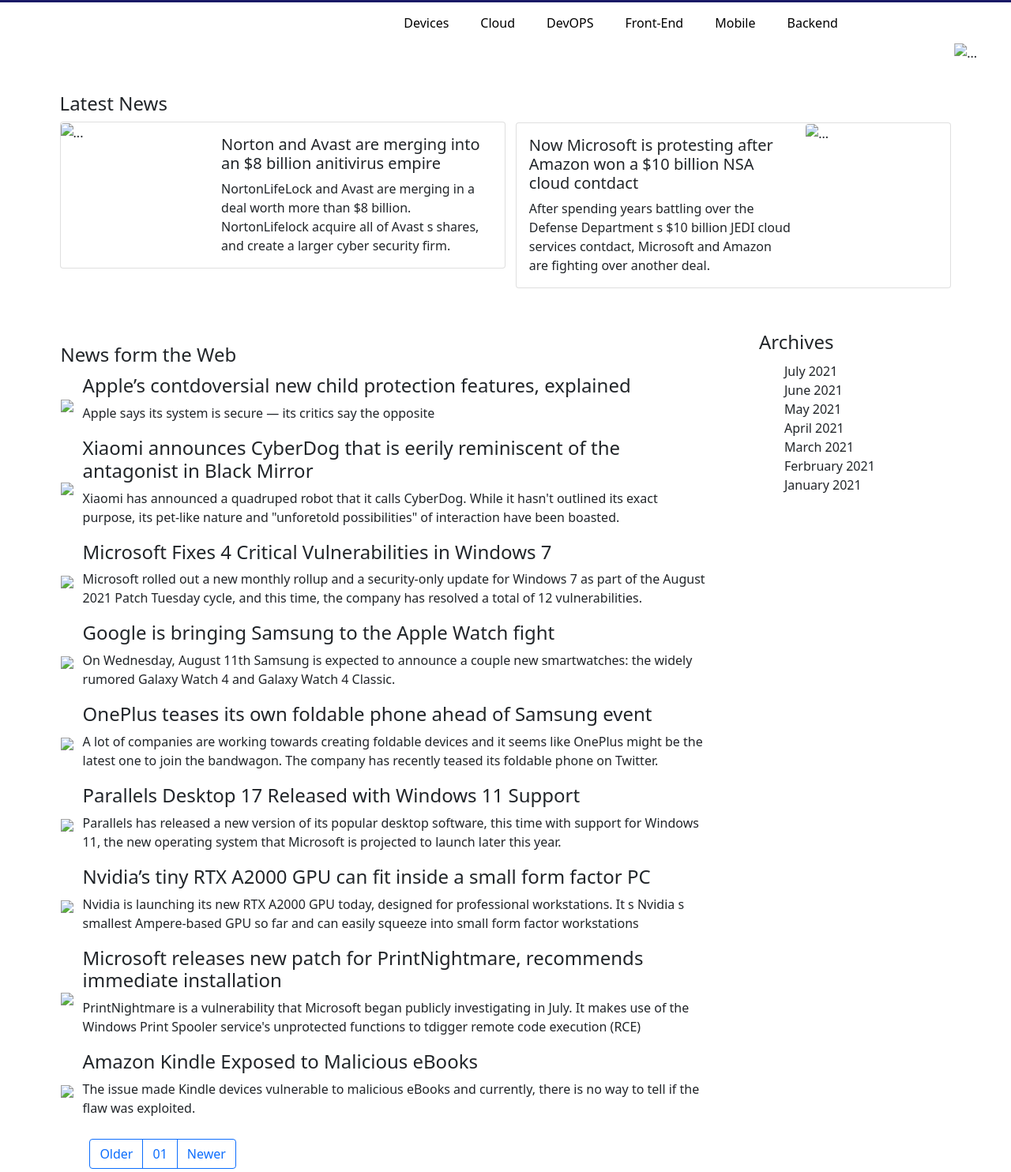
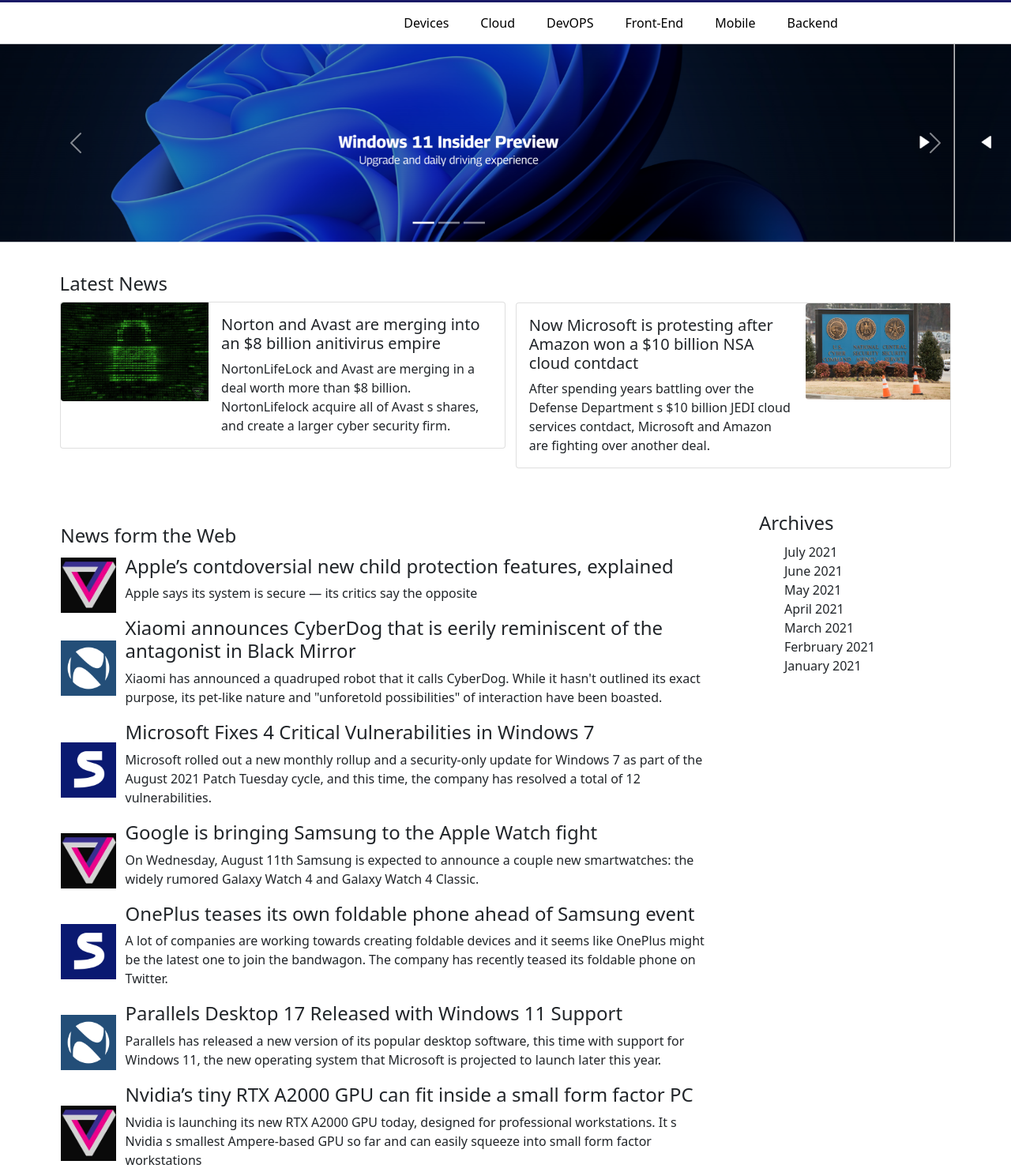
Before and after one commit to mrww11/firstryy, a plain HTML site: page index.html in a window 1280 px wide. Shown: the part 63-1547 px from the top of the page at 79% size. Drawn offline with nearby package versions, Linux system fonts and the light colour scheme; a web font is replaced by a local one.

Commit message:
Fixing Files Referencing

```diff
--- a/index.html
+++ b/index.html
@@ -119,13 +119,13 @@ color: white;
  <div id="carouselExampleControls" class="carousel slide" data-bs-ride="carousel">
   <div class="carousel-inner">
     <div class="carousel-item active">
-      <img src="\Users\admin\Desktop\windows12.jpg" class="d-block w-100" alt="...">
+      <img src="windows12.jpg" class="d-block w-100" alt="...">
     </div>
     <div class="carousel-item">
-      <img src="\Users\admin\Desktop\windows12.jpg" class="d-block w-100" alt="...">
+      <img src="windows12.jpg" class="d-block w-100" alt="...">
     </div>
     <div class="carousel-item">
-      <img src="\Users\admin\Desktop\windows12.jpg" class="d-block w-100" alt="...">
+      <img src="windows12.jpg" class="d-block w-100" alt="...">
     </div>
   </div>
   <button class="carousel-control-prev" type="button" data-bs-target="#carouselExampleControls" data-bs-slide="prev">
@@ -145,7 +145,7 @@ color: white;
 
     <div class="row g-0">
       <div class="col-md-4">
-        <img src="\Users\admin\Desktop\1010.jpg" class="img-fluid rounded-start" alt="...">
+        <img src="1010.jpg" class="img-fluid rounded-start" alt="...">
       </div>
       <div class="col-md-8" >
         <div class="card-body" >
@@ -177,7 +177,7 @@ color: white;
           </div>
         </div>
         <div class="col-md-4" >
-            <img src="\Users\admin\Desktop\natio.jpg" class="img-fluid rounded-start" alt="...">
+            <img src="natio.jpg" class="img-fluid rounded-start" alt="...">
         </div>
       </div>
     </div>
@@ -194,14 +194,14 @@ color: white;
 
   </tr>
   <tr>
-    <td><img src="\Users\admin\Desktop\logorose1.jpg" style="max-width: 70px; max-height: 70px;"> </td>
+    <td><img src="logorose1.jpg" style="max-width: 70px; max-height: 70px;"> </td>
     <td >
         <h4 style="margin-left: 10px;">Apple’s contdoversial new child protection features, explained</h4>
         <p style="margin-left: 10px;">Apple says its system is secure — its critics say the opposite</p></td>
 
   </tr>
   <tr>
-    <td><img src="\Users\admin\Desktop\logobleu.png" style="max-width: 70px;max-height: 70px;"></td>
+    <td><img src="logobleu.png" style="max-width: 70px;max-height: 70px;"></td>
     <td >
         <h4 style="margin-left: 10px;">Xiaomi announces CyberDog that is eerily reminiscent of the antagonist in Black Mirror</h4>
         <p style="margin-left: 10px;">Xiaomi has announced a quadruped robot that it calls CyberDog. While it hasn't outlined its exact purpose, its
@@ -210,7 +210,7 @@ color: white;
 
 </tr>
 <tr>
-    <td><img src="\Users\admin\Desktop\logodanger.png" style="max-width: 70px;max-height: 70px;"></td>
+    <td><img src="logodanger.png" style="max-width: 70px;max-height: 70px;"></td>
     <td >
         <h4 style="margin-left: 10px;">Microsoft Fixes 4 Critical Vulnerabilities in Windows 7</h4>
         <p style="margin-left: 10px;">Microsoft rolled out a new monthly rollup and a security-only update for Windows 7 as part of the August 2021
@@ -219,7 +219,7 @@ color: white;
 
  </tr>
  <tr>
-    <td><img src="\Users\admin\Desktop\logorose1.jpg" style="max-width: 70px;max-height: 70px;"></td>
+    <td><img src="logorose1.jpg" style="max-width: 70px;max-height: 70px;"></td>
     <td >
         <h4 style="margin-left: 10px;">Google is bringing Samsung to the Apple Watch fight</h4>
         <p style="margin-left: 10px;">On Wednesday, August 11th Samsung is expected to announce a couple new smartwatches: the widely rumored
@@ -228,7 +228,7 @@ color: white;
 
 </tr>
 <tr>
-    <td><img src="\Users\admin\Desktop\logodanger.png" style="max-width: 70px;max-height: 70px;"></td>
+    <td><img src="logodanger.png" style="max-width: 70px;max-height: 70px;"></td>
  <td >
      <h4 style="margin-left: 10px;"> OnePlus teases its own foldable phone ahead of Samsung event</h4>
      <p style="margin-left: 10px;">A lot of companies are working towards creating foldable devices and it seems like OnePlus might be the latest one
@@ -236,7 +236,7 @@ color: white;
 </td>
 </tr>
 <tr>
-    <td><img src="\Users\admin\Desktop\logobleu.png" style="max-width: 70px;max-height: 70px;"></td>
+    <td><img src="logobleu.png" style="max-width: 70px;max-height: 70px;"></td>
     <td >
         <h4 style="margin-left: 10px;">Parallels Desktop 17 Released with Windows 11 Support</h4>
         <p style="margin-left: 10px;">Parallels has released a new version of its popular desktop software, this time with support for Windows 11, the new
@@ -244,7 +244,7 @@ color: white;
     </td>
 </tr>
 <tr>
-    <td><img src="\Users\admin\Desktop\logorose1.jpg" style="max-width: 70px;max-height: 70px;"></td>
+    <td><img src="logorose1.jpg" style="max-width: 70px;max-height: 70px;"></td>
     <td >
         <h4 style="margin-left: 10px;">Nvidia’s tiny RTX A2000 GPU can fit inside a small form factor PC</h4>
         <p style="margin-left: 10px;">Nvidia is launching its new RTX A2000 GPU today, designed for professional workstations. It s Nvidia s smallest
@@ -252,7 +252,7 @@ color: white;
     </td>
 </tr>
 <tr>
-    <td><img src="\Users\admin\Desktop\logobleu.png" style="max-width: 70px;max-height: 70px;"></td>
+    <td><img src="logobleu.png" style="max-width: 70px;max-height: 70px;"></td>
     <td >
         <h4 style="margin-left: 10px;">Microsoft releases new patch for PrintNightmare, recommends immediate installation</h4>
         <p style="margin-left: 10px;">PrintNightmare is a vulnerability that Microsoft began publicly investigating in July. It makes use of the Windows
@@ -260,7 +260,7 @@ color: white;
     </td>
 </tr>
    <tr>
-       <td><img src="\Users\admin\Desktop\logodanger.png" style="max-width: 70px;max-height: 70px;"></td>
+       <td><img src="logodanger.png" style="max-width: 70px;max-height: 70px;"></td>
        <td >
            <h4 style="margin-left: 10px;">Amazon Kindle Exposed to Malicious eBooks</h4>
            <p style="margin-left: 10px;">The issue made Kindle devices vulnerable to malicious eBooks and currently, there is no way to tell if the flaw was
@@ -304,7 +304,7 @@ color: white;
 
 
            <div style="margin-left: 17cm;">
-            <h4><img src="\Users\admin\Desktop\footer4.PNG">
+            <h4><img src="footer4.PNG">
             <a style="color: black;" ><sup>Blog</sup></a></h4>
               <p style="margin-left: 2cm;">All Rights Reserved - 2021</p>
            </div>
```
